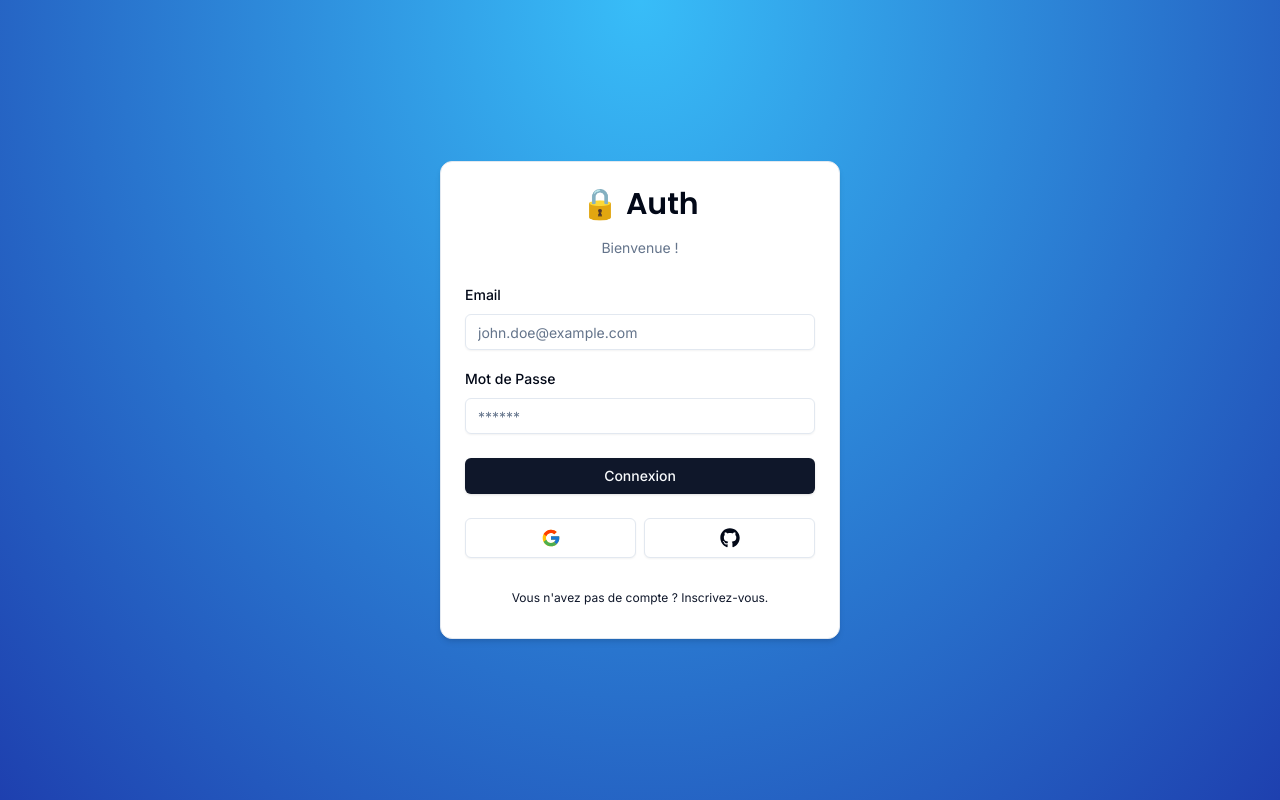
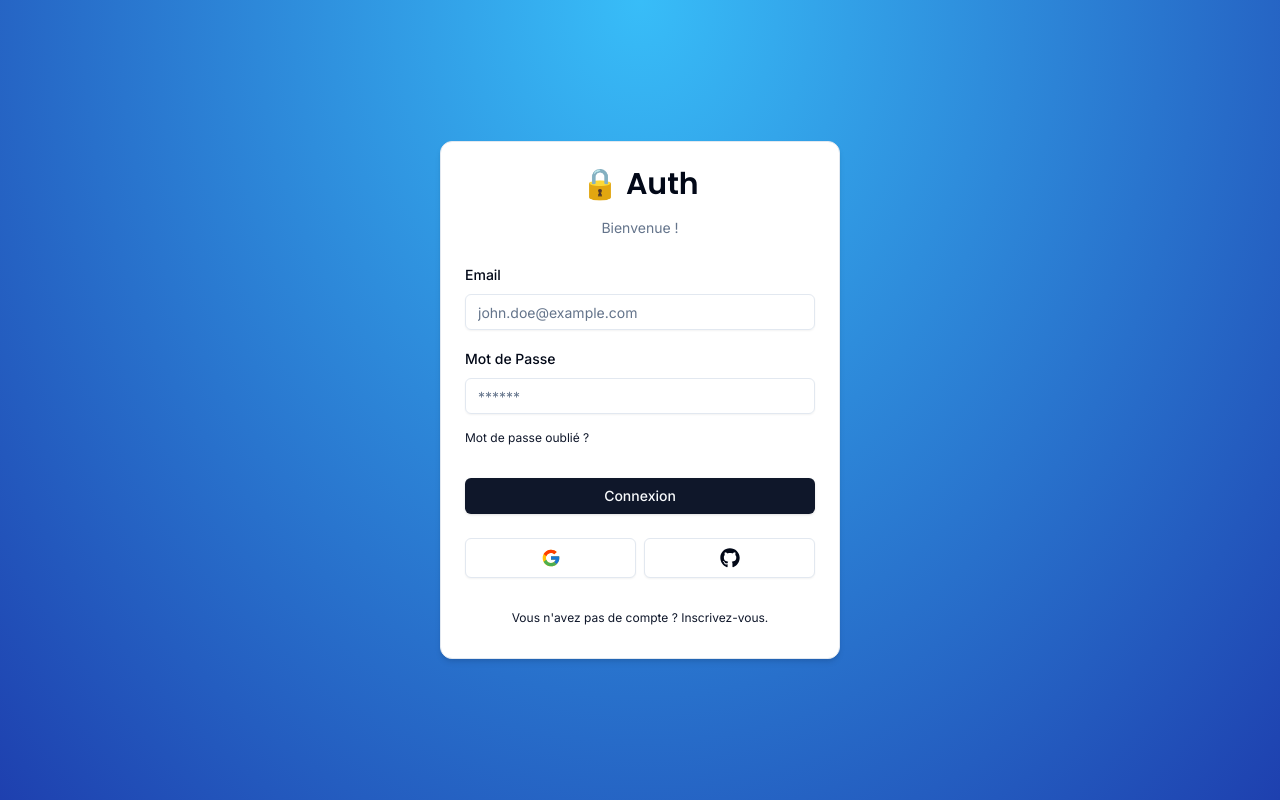
Before and after one commit to ArmandineLDev/authProject, a Next.js app: page /auth/login in a window 1280 px wide. Built offline with nearby package versions, Linux system fonts and the light colour scheme; no server answers.

Commit message:
before merging

```diff
--- a/components/auth/LoginForm.tsx
+++ b/components/auth/LoginForm.tsx
@@ -1,6 +1,7 @@
 "use client";
 
 import { zodResolver } from "@hookform/resolvers/zod";
+import Link from "next/link";
 import { useSearchParams } from "next/navigation";
 import { useState, useTransition } from "react";
 import { useForm } from "react-hook-form";
@@ -96,6 +97,16 @@ export const LoginForm = () => {
                       placeholder="******"
                     />
                   </FormControl>
+                  <Button
+                      size="sm"
+                      variant="link"
+                      asChild
+                      className="px-0 font-normal"
+                  >
+                    <Link href="auth/reset">
+                      Mot de passe oublié ?
+                    </Link>
+                  </Button>
                   <FormMessage />
                 </FormItem>
               )}
--- a/routes.ts
+++ b/routes.ts
@@ -10,7 +10,12 @@ export const publicRoutes = ["/"];
  * These routes will redirect logged in users to /settings
  * @type {string[]}
  */
-export const authRoutes = ["/auth/login", "/auth/register", "/auth/error"];
+export const authRoutes = [
+    "/auth/login",
+    "/auth/register",
+    "/auth/error",
+    "auth/reset"
+];
 
 /**
  * The prefix for API authentication routes
```
Also changed, not shown: package.json (+18 -18 lines), 1 other file (tests, documents, lock files or other folders).
